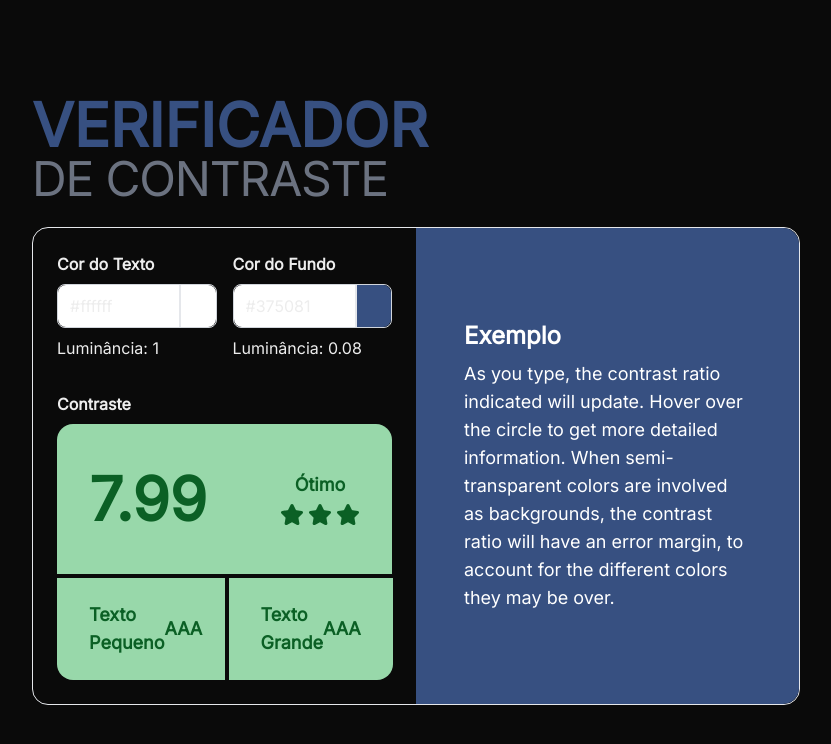
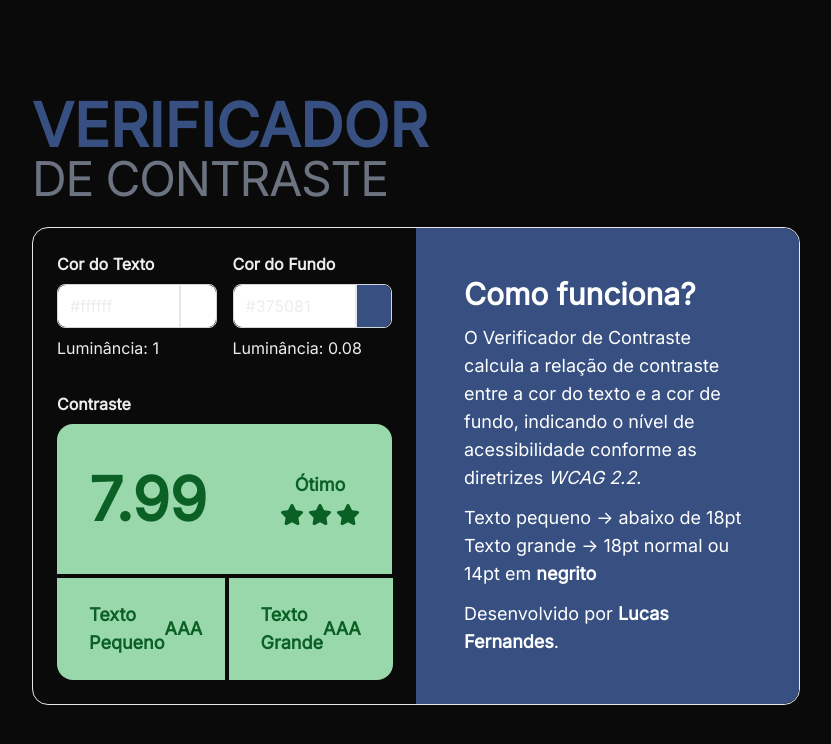
Before and after one commit to lucaskevyn/verificador-contraste, a Next.js app: page / in a window 1280 px wide. Shown: the top 744 px of the page, without its empty margins (224-1055 px from the left). Built offline with nearby package versions, Linux system fonts and the light colour scheme.

Commit message:
refac: texto do card

```diff
--- a/app/page.tsx
+++ b/app/page.tsx
@@ -150,17 +150,40 @@ export default function Home() {
             </div>
           </div>
           <div
-            className={`flex flex-col justify-center w-1/2 rounded-r-2xl p-12 gap-2`}
+            className={`flex flex-col justify-center w-1/2 rounded-r-2xl p-12 gap-3`}
             style={{ backgroundColor: cores.fundo, color: cores.texto }}
           >
-            <h2 className=" text-2xl">Exemplo</h2>
-            <p className="text-lg font-normal">
-              As you type, the contrast ratio indicated will update. Hover over
-              the circle to get more detailed information. When semi-transparent
-              colors are involved as backgrounds, the contrast ratio will have
-              an error margin, to account for the different colors they may be
-              over.
-            </p>
+            <h2 className="text-3xl">Como funciona?</h2>
+            <div className="flex flex-col text-lg font-light gap-3">
+              <p>
+                O Verificador de Contraste calcula a relação de contraste entre
+                a cor do texto e a cor de fundo, indicando o nível de
+                acessibilidade conforme as{" "}
+                <a
+                  href="https://www.w3.org/TR/WCAG21/#contrast-minimum"
+                  className="hover:underline"
+                >
+                  diretrizes <i>WCAG 2.2</i>
+                </a>
+                .
+              </p>
+              <p>
+                Texto pequeno {"->"} abaixo de 18pt
+                <br />
+                Texto grande {"->"} 18pt normal ou 14pt em{" "}
+                <span className="font-bold">negrito</span>
+              </p>
+              <p>
+                Desenvolvido por{" "}
+                <a
+                  href="https://github.com/lucaskevyn"
+                  className="font-bold hover:underline"
+                >
+                  Lucas Fernandes
+                </a>
+                .
+              </p>
+            </div>
           </div>
         </div>
       </div>
```
